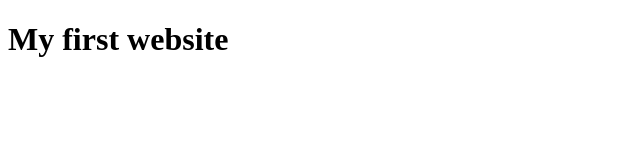
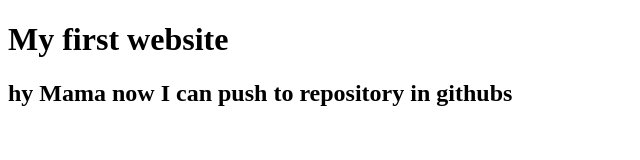
Before and after one commit to Ismammahdi/my-first-website, a plain HTML site: page my-first-website/index.html in a window 1280 px wide. Shown: the whole page, without its empty margins (0-640 px from the left). Drawn offline with Linux system fonts and the light colour scheme.

Commit message:
learned github

```diff
--- a/my-first-website/index.html
+++ b/my-first-website/index.html
@@ -8,5 +8,6 @@
   </head>
   <body>
     <h1>My first website</h1>
+    <h2>hy Mama now I can push to repository in githubs</h2>
   </body>
 </html>
```
